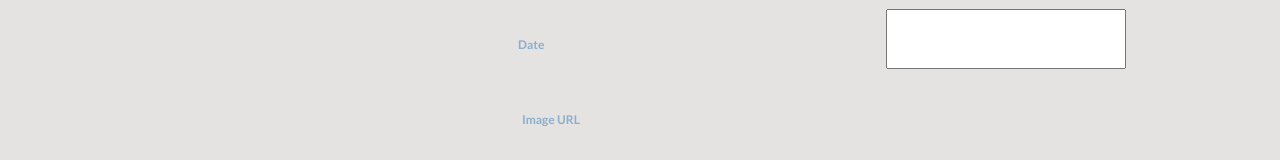
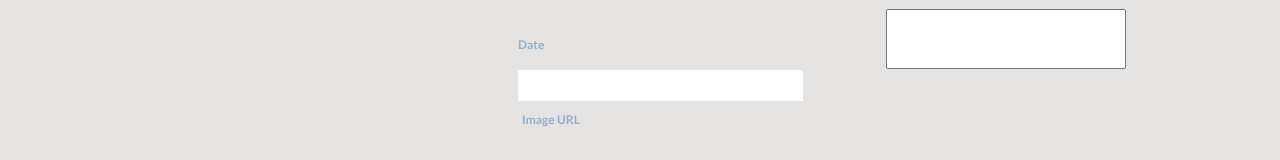
Before and after one commit to zeeedina2016/2beDetermined, a React (Create React App) app in the folder client/: page /createpage in a window 1280 px wide. Shown: the part 570-730 px from the top of the page. Built offline with nearby package versions, Linux system fonts and the light colour scheme; no server answers.

Commit message:
Cleaning up

```diff
--- a/client/src/examPage/examPage.js
+++ b/client/src/examPage/examPage.js
@@ -19,75 +19,6 @@ function Exam(props) {
         Key_Findings: "",
         Brixa_Score: "",
     });
-
-    // const [updatePatient, setUpdatePatient] = useState(false);
-    // const [updateExam, setUpdateExam] = useState(false);
-
-    /* I tried to fetch data from a fake json file, but doesn't seem to work :( */
-    // useEffect(() => {
-    //     setPatient(data)
-    //     console.log(data)
-    // }, []);
-
-
-
-    // const [patient, setPatient] = useState({
-    //     id: "COVID-19-AR-16406513",
-    //     age: 44,
-    //     sex: "M",
-    //     bmi: 32.3,
-    //     zipCode: 722,
-    //     examID: "Exam-3",
-    //     imageURL: "https://ohif-hack-diversity-covid.s3.amazonaws.com/covid-png/COVID-19-AR-16434381_XR_CHEST_AP_ONLY_1.png",
-    //     date: "2023-01-01",
-    //     keyFindings: "",
-    // });
-
-    // if (!patient) {
-    //     return <h1>Loading...</h1>
-    // }
-
-    // const [getPatient, setGetPatient] = useState({
-    //     id = {data.patientid},
-    //     age = {data.age},
-    //     sex = {data.sex},
-    //     bmi = {data.bmi},
-    //     zipCode = {data.zipcode},
-    //     examID = {data.examid},
-    //     imageURL = "https://ohif-hack-diversity-covid.s3.amazonaws.com/covid-png/COVID-19-AR-16434381_XR_CHEST_AP_ONLY_1.png",
-    //     date = "2023-01-01",
-    //     keyFindings = "",
-    // });
-
-
-
-    // const [patient, setPatient] = useState({
-    //         id: {data.patientid},
-    //         age: {data.age},
-    //         sex: {data.sex},
-    //         bmi: {data.bmi},
-    //         zipCode: {data.zipcode},
-    //         examID: {data.examid},
-    //         imageURL: "https://ohif-hack-diversity-covid.s3.amazonaws.com/covid-png/COVID-19-AR-16434381_XR_CHEST_AP_ONLY_1.png",
-    //         date: "2023-01-01",
-    //         keyFindings: "",
-    // });
-
-    // const updatePatientInfo = () => {
-    //     setUpdatePatient(!updatePatient)
-    // };
-
-    // const updateExamInfo = () => {
-    //     setUpdateExam(!updateExam)
-    // };
-
-    // const getData = () => {
-    //     fetch("http://localhost:4000/medrecords/")
-    //         .then((res) => res.json())
-    //         .then((data) => {
-    //             console.log(data);
-    //     });
-    // };
 
     const id = props.id
 
@@ -118,12 +49,6 @@ function Exam(props) {
         fetchMedRecords(id)
       }, [id])
 
-    // const getData = () => {
-    //     Axios.get("http://localhost:4000/medrecords/").then((res) => {
-    //         console.log(data);
-    //     })
-    // }
-
     return (
 
         <div>
@@ -145,9 +70,6 @@ function Exam(props) {
                     <h4 className="zipCode_H">ZipCode</h4>
                     <div className="zipCode">{patient.Zipcode}</div>
                 </div>
-
-                {/* If pressed, go to Edit page ? */}
-                {/* <button className="buttonPatient" onClick={updatePatientInfo}>UPDATE</button> */}
             </div>
 
             <div>
@@ -162,14 +84,8 @@ function Exam(props) {
                     <h4 className="examID_H">Exam ID</h4>
                     <div className="examID">{patient.Exam_id}</div>
 
-                    {/* Will likely useState here once styling */}
                     <h4 className="date_H">Date</h4>
-                    {/* <input
-                        className="date"
-                        type="date"
-                        value={patient.date}
-                        onChange={e => setPatient({...patient, Date: e.target.value})}
-                    /> */}
+                    <div className="date">{patient.Date}</div>
 
                     <h4 className="url_H">Image URL</h4>
                     <div className="url">{patient.Png_Filename}</div>
@@ -182,9 +98,6 @@ function Exam(props) {
                         onChange={e => setPatient({...patient, Key_Findings: e.target.value})}
                     />
                 </div>
-
-                {/* If pressed, go to Edit page ? */}
-                {/* <button className="buttonExam" onClick={updateExamInfo}>UPDATE</button> */}
             </div>
         </div>
     );
```
